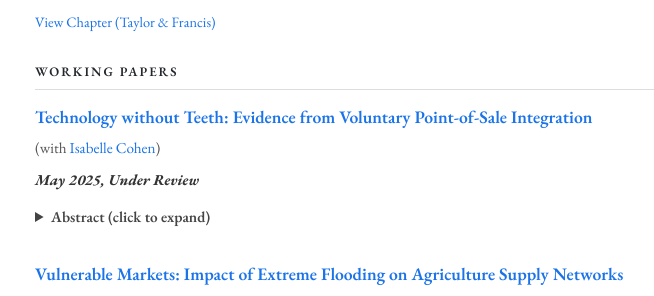
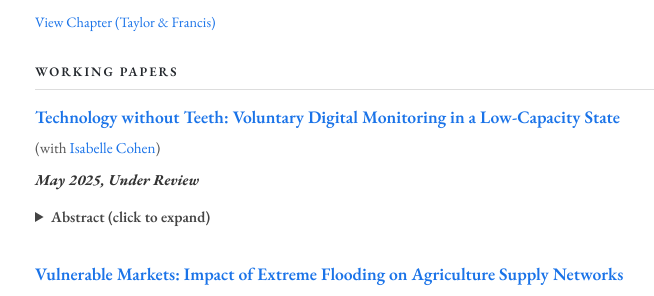
Before and after one commit to sherafghanasad/sherafghanasad.github.io, a Jekyll site: the page built from research.html, in a window 1280 px wide and 900 px high, scrolled down 720 px. Shown: the part 155-451 px from the top of the window, without its empty margins (205-859 px from the left). Built offline with Jekyll 4.4.1, drawn with Linux system fonts in a browser that asks for light colours.

Commit message:
Update Technology without Teeth title
Co-Authored-By: Claude Opus 4.8 (1M context) <noreply@anthropic.com>

```diff
--- a/research.html
+++ b/research.html
@@ -52,7 +52,7 @@ permalink: /research/
 <h2 id="working-papers">Working Papers</h2>
 
 <div class="publication-entry">
-  <p class="pub-title"><a href="https://papers.ssrn.com/sol3/papers.cfm?abstract_id=5245840" target="_blank">Technology without Teeth: Evidence from Voluntary Point-of-Sale Integration</a></p>
+  <p class="pub-title"><a href="https://papers.ssrn.com/sol3/papers.cfm?abstract_id=5245840" target="_blank">Technology without Teeth: Voluntary Digital Monitoring in a Low-Capacity State</a></p>
   <p class="pub-authors">(with <a href="https://www.isabellemcohen.com/" target="_blank">Isabelle Cohen</a>)</p>
   <p class="pub-journal">May 2025, Under Review</p>
   <details>
```
